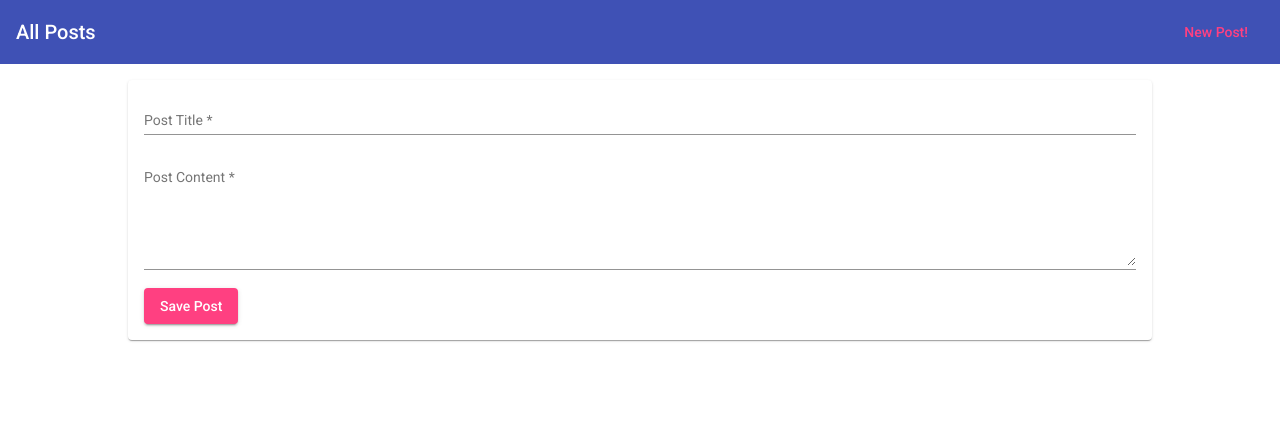
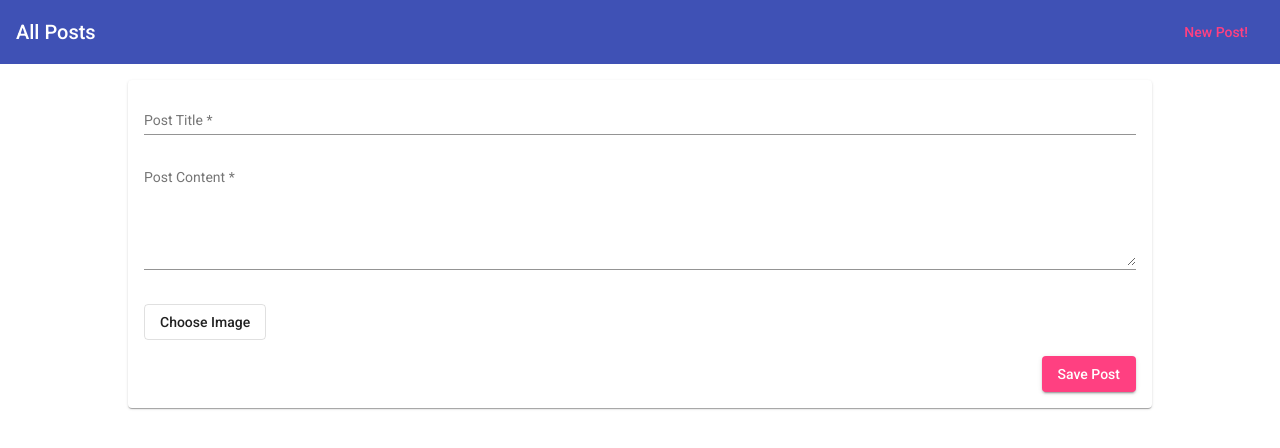
Before and after one commit to huzaifaKhanDev/MEAN-Stack-Course, an Angular app: page /create in a window 1280 px wide. Shown: the top 448 px of the page. Built offline with nearby package versions, Linux system fonts and the light colour scheme.

Commit message:
'image-uploaded-frontend'

```diff
--- a/src/app/app.module.ts
+++ b/src/app/app.module.ts
@@ -2,7 +2,7 @@ import { NgModule } from '@angular/core';
 import { BrowserModule } from '@angular/platform-browser';
 import { BrowserAnimationsModule } from '@angular/platform-browser/animations';
 import { AppRoutingModule } from './app-routing.module';
-import { FormsModule } from '@angular/forms';
+import { ReactiveFormsModule } from '@angular/forms';
 import { HttpClientModule } from '@angular/common/http'
 
 import { AppComponent } from './app.component';
@@ -27,7 +27,7 @@ import {MatProgressSpinnerModule} from '@angular/material/progress-spinner';
   imports: [
     BrowserModule,
     AppRoutingModule,
-    FormsModule,
+    ReactiveFormsModule,
     BrowserAnimationsModule,
     HttpClientModule,
 
--- a/src/app/posts/post-create/post-create.component.css
+++ b/src/app/posts/post-create/post-create.component.css
@@ -7,3 +7,19 @@ mat-form-field {
 mat-spinner {
   margin: auto;
 }
+.upload-img-btn {
+  padding: 1rem 0;
+}
+input[type="file"]{
+  visibility: hidden;
+}
+.image-preview {
+  height: 5rem;
+  margin: 1rem 0;
+}
+.image-preview img {
+  height: 100%;
+}
+.save-post-btn {
+  text-align: end;
+}
--- a/src/app/posts/post-create/post-create.component.html
+++ b/src/app/posts/post-create/post-create.component.html
@@ -1,40 +1,36 @@
 <div class="post-create-wrapper">
   <mat-card>
+
     <mat-spinner *ngIf="isLoading"></mat-spinner>
-  <form
-  (submit)="onSavePost(postForm)"
-  #postForm="ngForm"
-  *ngIf="!isLoading">
+
+    <form [formGroup]="form" (submit)="onSavePost()" *ngIf="!isLoading">
+
       <mat-form-field>
         <mat-label>Post Title</mat-label>
-      <input
-      matInput
-      type="text"
-      name="title"
-      [ngModel] = "post?.title"
-      required
-      minlength="3"
-      #title="ngModel">
-      <mat-error *ngIf="title.invalid">Please enter a post title.</mat-error>
+        <input matInput type="text" formControlName="title" placeholder="Enter Post Title">
+        <mat-error *ngIf="form.get('title')?.invalid ">Please enter a post title.</mat-error>
       </mat-form-field>
 
       <mat-form-field>
         <mat-label>Post Content</mat-label>
-    <textarea
-    matInput
-    rows="6"
-    name="content"
-    [ngModel] = "post?.content"
-    required
-    #content="ngModel"></textarea>
-    <mat-error *ngIf="content.invalid">Please enter post content.</mat-error>
+        <textarea matInput rows="6" formControlName="content" placeholder="Enter Post Content"></textarea>
+        <mat-error *ngIf="form.get('content')?.invalid">Please enter post content.</mat-error>
       </mat-form-field>
-  <button
-  color="accent"
-  mat-raised-button
-  type="submit">Save Post</button>
+
+      <div class="image-preview" *ngIf="imagePreview !== '' && imagePreview">
+        <img [src]="imagePreview" [alt]="form.value.title">
+      </div>
+
+      <div class="upload-img-btn">
+        <button mat-stroked-button type="button" (click)="filePicker.click()">Choose Image</button>
+        <input type="file" #filePicker (change)="onImagePicked($event)">
+      </div>
+
+      <div class="save-post-btn">
+        <button color="accent" mat-raised-button type="submit">Save Post</button>
+      </div>
+
     </form>
 
-<p></p>
   </mat-card>
 </div>
--- a/src/app/posts/post-create/post-create.component.ts
+++ b/src/app/posts/post-create/post-create.component.ts
@@ -1,5 +1,5 @@
 import { Component, OnInit } from '@angular/core';
-import { NgForm } from '@angular/forms';
+import { FormControl, FormGroup, Validators } from '@angular/forms';
 import { ActivatedRoute, ParamMap } from '@angular/router';
 import { PostsService } from '../posts.service';
 
@@ -14,10 +14,23 @@ export class PostCreateComponent implements OnInit {
   enteredContent = '';
   private mode = 'create';
   private postId: any = 'null';
+  form: FormGroup;
   post: { id?: string; title?: string; content?: string; } = {};
   isLoading = false;
+  imagePreview: string = '';
 
   constructor(public postsService: PostsService, public route: ActivatedRoute) {
+
+    this.form = new FormGroup({
+      title: new FormControl(null, {
+        validators: [Validators.required, Validators.minLength(3)]
+      }),
+      content: new FormControl(null, {
+        validators: [Validators.required]
+      }),
+      image: new FormControl(null,{validators: Validators.required})
+    });
+
    }
 
   ngOnInit(): void {
@@ -27,10 +40,18 @@ export class PostCreateComponent implements OnInit {
         this.mode = 'edit';
         this.postId = paramMap.get('postId');
         this.isLoading = true;
+
         this.postsService.getPost(this.postId).subscribe(postData => {
-          console.log(postData)
           this.isLoading = false;
-        this.post = {id: postData._id, title: postData.title, content: postData.content}
+          this.post = {
+          id: postData.post._id,
+          title: postData.post.title,
+          content: postData.post.content
+        }
+        this.form.setValue({
+          title: this.post.title,
+          content: this.post.content
+        })
         });
       }
       else {
@@ -38,20 +59,35 @@ export class PostCreateComponent implements OnInit {
         this.postId = null;
       }
     })
-  }
+  };
 
-  onSavePost(form:NgForm){
+  onSavePost(){
 
-    if(form.invalid){
+    if(this.form.invalid){
       return;
     }
     this.isLoading = true;
     if(this.mode === 'create'){
-      this.postsService.addPost(form.value.title, form.value.content)
+      this.postsService.addPost(this.form.value.title, this.form.value.content)
     }
     else {
-      this.postsService.updatePost(this.postId, form.value.title, form.value.content)
+      this.postsService.updatePost(this.postId, this.form.value.title, this.form.value.content)
     }
+    this.form.reset();
+  };
+  onImagePicked(e: Event){
+
+    const file = (e.target as any).files[0];
+    this.form.patchValue({image: file});
+    this.form.get('image')?.updateValueAndValidity();
+    const reader = new FileReader();
+    reader.onload = () => {
+      this.imagePreview = reader.result as string;
+    };
+    reader.readAsDataURL(file)
+    // console.log('file', file);
+    // console.log('form', this.form);
+
   }
 
 }
--- a/src/app/posts/posts.service.ts
+++ b/src/app/posts/posts.service.ts
@@ -40,7 +40,7 @@ private postUpdated = new Subject<Post[]>();
   };
 
   getPost(id: string){
-    return this.http.get<{_id: string, title: string, content: string}>('http://localhost:3000/api/posts/' + id);
+    return this.http.get<any>('http://localhost:3000/api/posts/' + id);
   }
 
   addPost(title: string, content: string){
```
Also changed, not shown: src/app/posts/post-list/post-list.component.ts (+17 -8 lines). Lines whose indentation alone changed are shown as unchanged.
